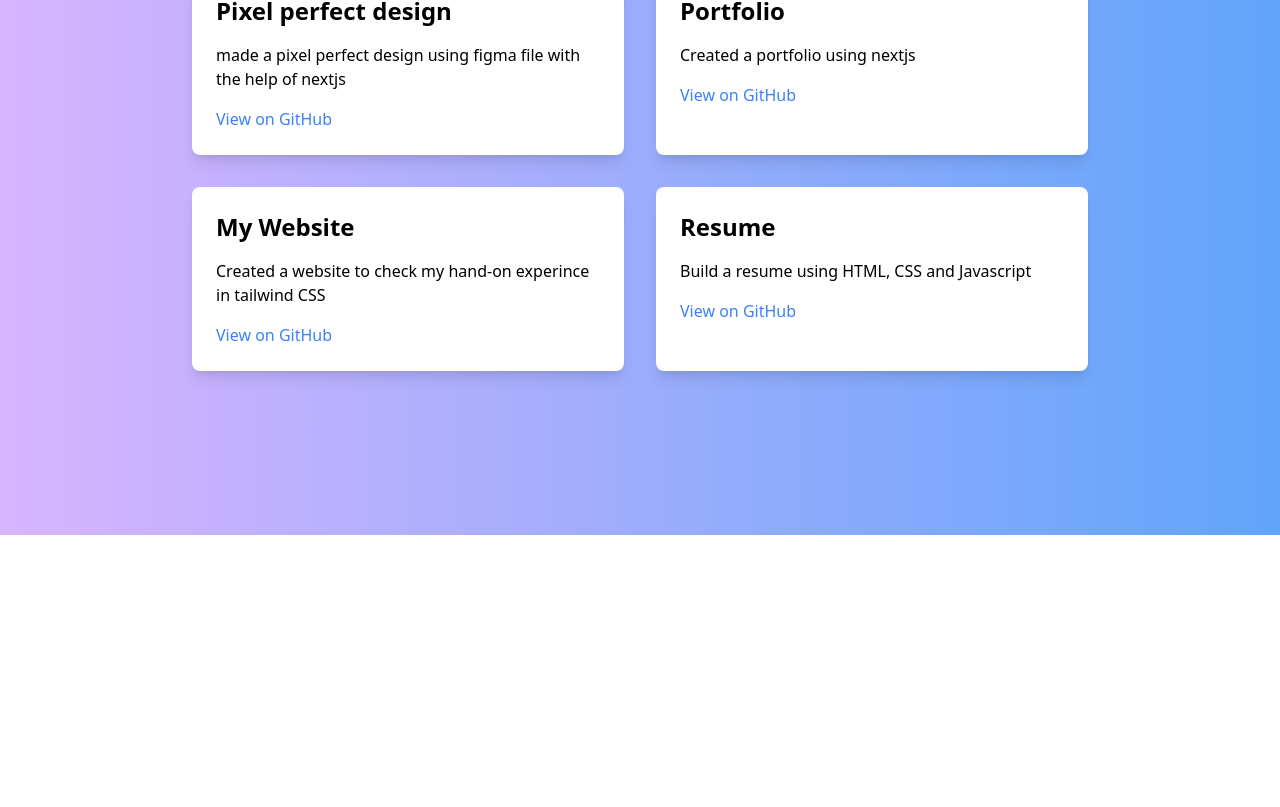
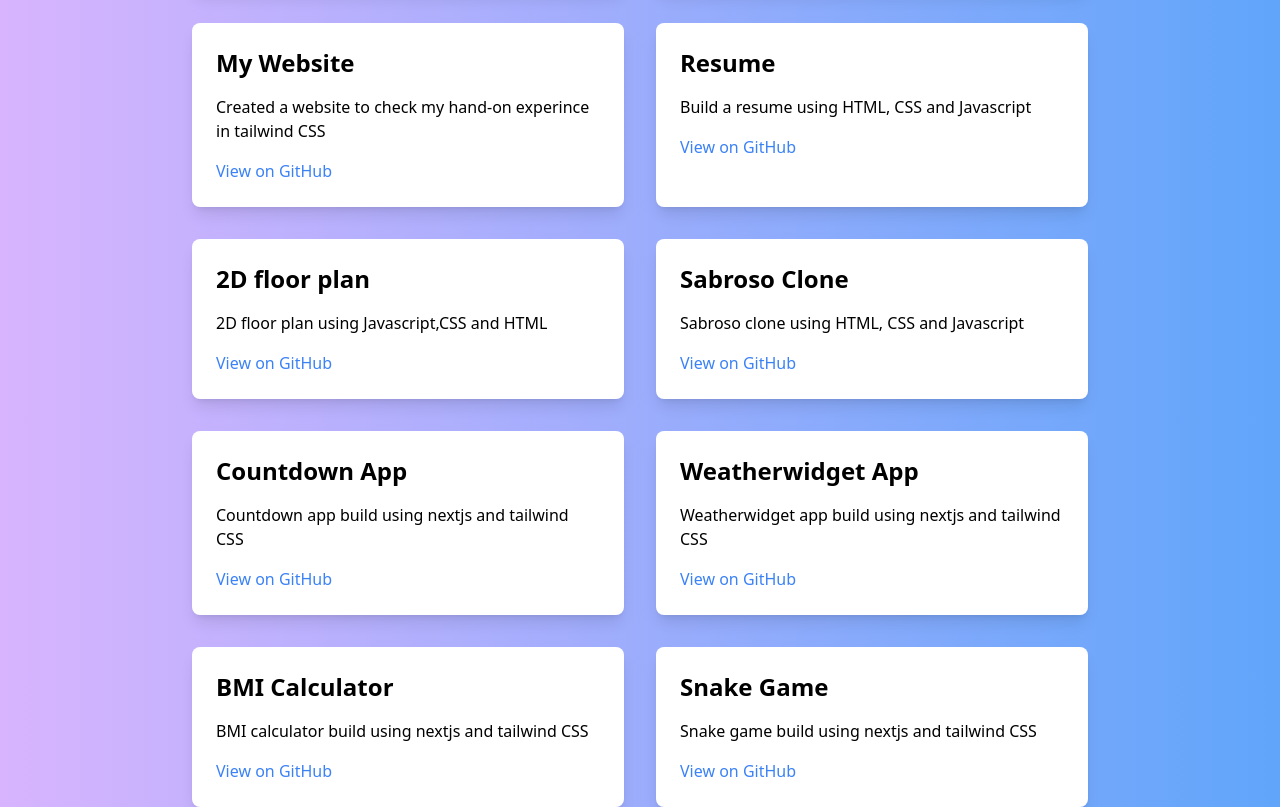
Before and after one commit to SaimSM/portfolio, a Next.js app: page /Project in a window 1280 px wide. Shown: the part 341-1148 px from the top of the page. Before the commit the page ends 876 px from the top, so only its background shows below. Built offline with nearby package versions, Linux system fonts and the light colour scheme.

Commit message:
portfolio update

```diff
--- a/src/app/Project/page.tsx
+++ b/src/app/Project/page.tsx
@@ -61,6 +61,90 @@ export default function Projects() {
           </a>
         </div>
 
+        {/* Project 5 */}
+        <div className="bg-white text-black p-6 rounded-lg shadow-lg hover:shadow-xl transition-transform transform hover:scale-105">
+          <h3 className="text-2xl font-bold mb-4">2D floor plan</h3>
+          <p className="mb-4">2D floor plan using Javascript,CSS and HTML</p>
+          <a
+            href="https://github.com/SaimSM/2d-floorplan"
+            target="_blank"
+            rel="noopener noreferrer"
+            className="text-blue-500 hover:underline"
+          >
+            View on GitHub
+          </a>
+        </div>
+
+        {/* Project 6 */}
+        <div className="bg-white text-black p-6 rounded-lg shadow-lg hover:shadow-xl transition-transform transform hover:scale-105">
+          <h3 className="text-2xl font-bold mb-4">Sabroso Clone</h3>
+          <p className="mb-4">Sabroso clone using HTML, CSS and Javascript</p>
+          <a
+            href="https://github.com/SaimSM/Sabroso-clone"
+            target="_blank"
+            rel="noopener noreferrer"
+            className="text-blue-500 hover:underline"
+          >
+            View on GitHub
+          </a>
+        </div>
+
+        {/* Project 7 */}
+        <div className="bg-white text-black p-6 rounded-lg shadow-lg hover:shadow-xl transition-transform transform hover:scale-105">
+          <h3 className="text-2xl font-bold mb-4">Countdown App</h3>
+          <p className="mb-4">Countdown app build using nextjs and tailwind CSS</p>
+          <a
+            href="https://github.com/SaimSM/countdown-app"
+            target="_blank"
+            rel="noopener noreferrer"
+            className="text-blue-500 hover:underline"
+          >
+            View on GitHub
+          </a>
+        </div>
+
+        {/* Project 8 */}
+        <div className="bg-white text-black p-6 rounded-lg shadow-lg hover:shadow-xl transition-transform transform hover:scale-105">
+          <h3 className="text-2xl font-bold mb-4">Weatherwidget App</h3>
+          <p className="mb-4">Weatherwidget app build using nextjs and tailwind CSS</p>
+          <a
+            href="https://github.com/SaimSM/Resume-Builder"
+            target="_blank"
+            rel="noopener noreferrer"
+            className="text-blue-500 hover:underline"
+          >
+            View on GitHub
+          </a>
+        </div>
+
+        {/* Project 9 */}
+        <div className="bg-white text-black p-6 rounded-lg shadow-lg hover:shadow-xl transition-transform transform hover:scale-105">
+          <h3 className="text-2xl font-bold mb-4">BMI Calculator</h3>
+          <p className="mb-4">BMI calculator build using nextjs and tailwind CSS</p>
+          <a
+            href="https://github.com/SaimSM/Resume-Builder"
+            target="_blank"
+            rel="noopener noreferrer"
+            className="text-blue-500 hover:underline"
+          >
+            View on GitHub
+          </a>
+        </div>
+
+        {/* Project 10 */}
+        <div className="bg-white text-black p-6 rounded-lg shadow-lg hover:shadow-xl transition-transform transform hover:scale-105">
+          <h3 className="text-2xl font-bold mb-4">Snake Game</h3>
+          <p className="mb-4">Snake game build using nextjs and tailwind CSS</p>
+          <a
+            href="https://github.com/SaimSM/Resume-Builder"
+            target="_blank"
+            rel="noopener noreferrer"
+            className="text-blue-500 hover:underline"
+          >
+            View on GitHub
+          </a>
+        </div>
+
       </div>
     </div>
   );
```
